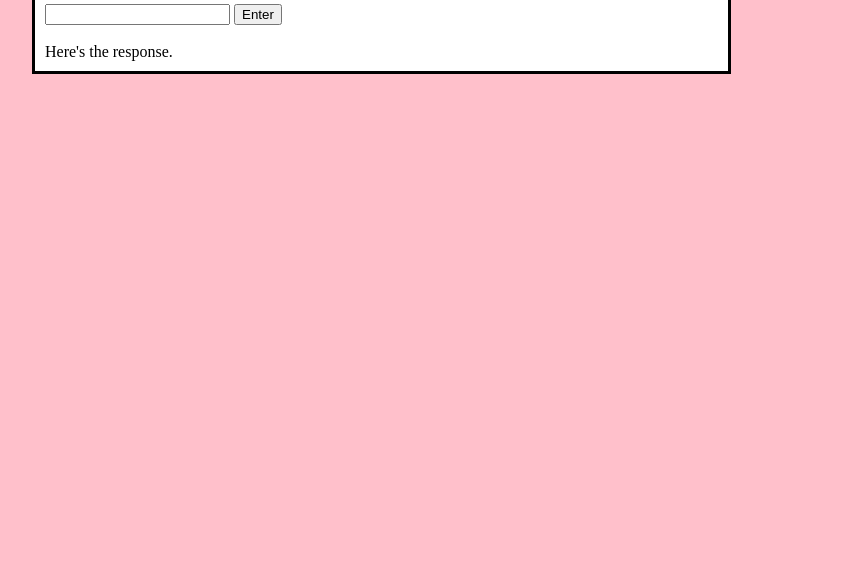
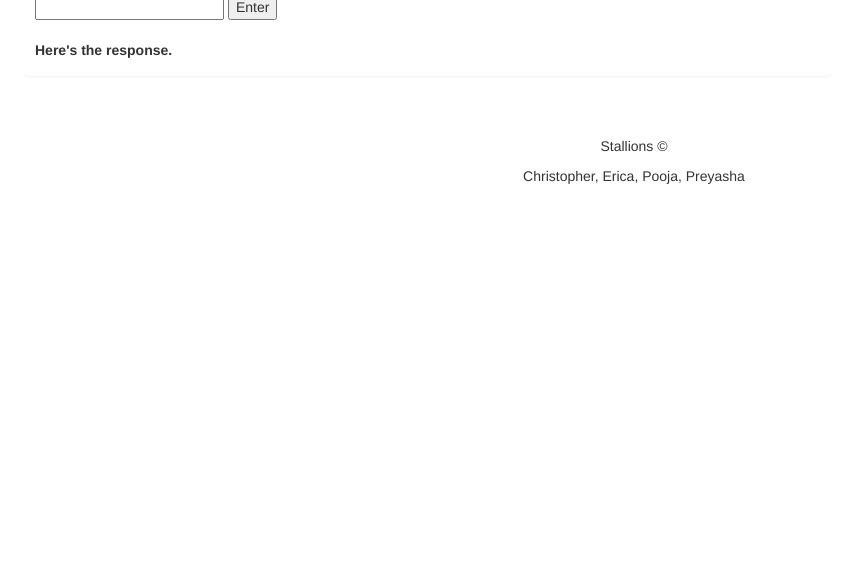
Before and after one commit to deathloser/CS-684-Erica-Butts, a plain HTML site: page homework1SWTesting/index.html in a window 1280 px wide. Shown: the part 223-800 px from the top of the page, without its empty margins (6-855 px from the left). Drawn offline with nearby package versions, Linux system fonts and the light colour scheme.

Commit message:
Adding Footer to the index file; Pooja commit

```diff
--- a/homework1SWTesting/index.html
+++ b/homework1SWTesting/index.html
@@ -3,10 +3,13 @@
 <head>
     <link rel="stylesheet" href="style.css">
     <script src="/script.js"></script>
+    <meta charset="utf-8">
+    <title>RESTFUL API</title>
+    <!-- Latest compiled and minified CSS -->
+    <link rel="stylesheet" href="https://maxcdn.bootstrapcdn.com/bootstrap/3.3.7/css/bootstrap.min.css" integrity="sha384-BVYiiSIFeK1dGmJRAkycuHAHRg32OmUcww7on3RYdg4Va+PmSTsz/K68vbdEjh4u" crossorigin="anonymous">
 
 
 </head>
-
 <body>
 
     <div class="panel">
@@ -27,4 +30,12 @@
 
     <script src="/script.js"></script>
 
+
+ <br>
+    <br>
+    <br>
+<footer class="container-fluid text-center">
+    <p>Stallions  &copy;</p>
+    <p>Christopher, Erica, Pooja, Preyasha</p>
+  </footer>
 </body>
```
